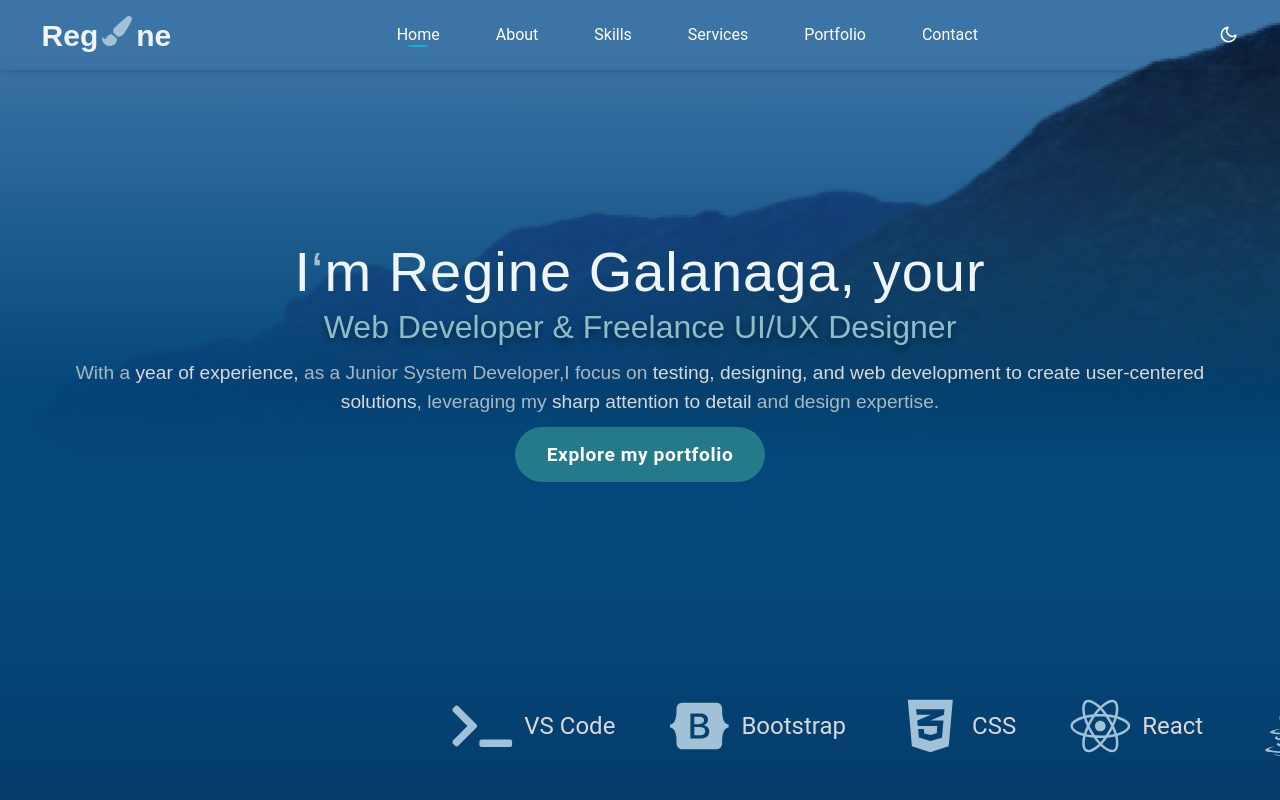
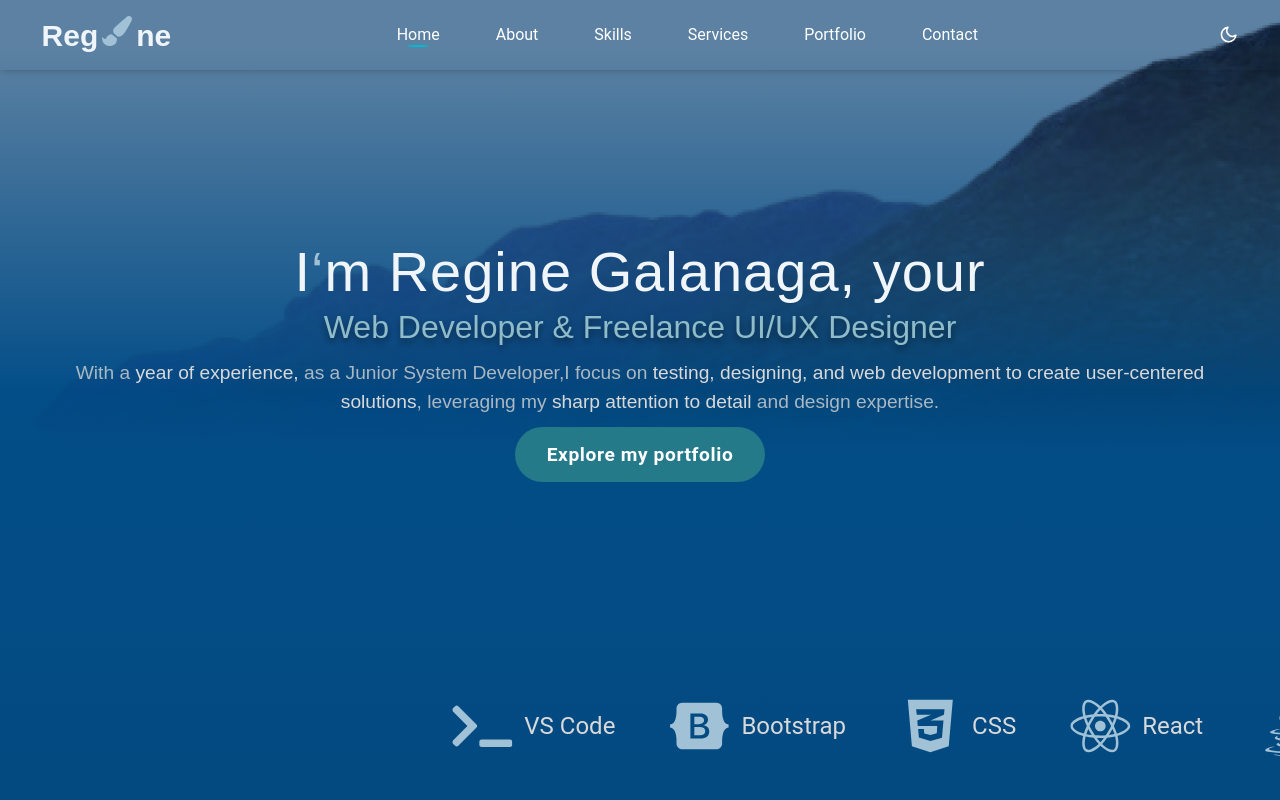
Before and after one commit to Regine-18/My-Portfolio, a Next.js app: page / in a window 1280 px wide. Shown: the top 800 px of the page. Built offline with nearby package versions, Linux system fonts and the light colour scheme.

Commit message:
update light mode background

```diff
--- a/app/page.tsx
+++ b/app/page.tsx
@@ -12,7 +12,7 @@ export default function Home() {
   return (
     <ThemeProvider attribute="class">
       {/* Apply dynamic background color based on the current theme */}
-      <div className="bg-light-mode dark:bg-dark-mode">
+      <div className="bg-light-mode dark:bg-dark-mode oceanFog">
         {/* Section Components */}
         <Homepage />
         <section id="about-me">
--- a/tailwind.config.js
+++ b/tailwind.config.js
@@ -18,7 +18,7 @@ module.exports = {
       'seafoam': '#33A6B8',
       'seafoam-darker': '#257A8A', // New color
       'softGray': '#F1F1F1',
-        'customBlue':'#06213A',
+      'customBlue': '#06213A',
       'hazy-white': 'rgba(240, 245, 249, 0.62)',
       'misty-gray': 'rgba(216, 221, 226, 0.39)',
       'cloud-blue': 'rgba(169, 194, 217, 0.35)',
@@ -27,7 +27,7 @@ module.exports = {
       'smoke-gray': 'rgba(215, 207, 232, 0.35)',
     },
     backgroundImage: {
-        lightGradient:`linear-gradient(to right,
+      lightGradient: `linear-gradient(to right,
         rgba(4, 71, 122, 1) 1%,    /* #04477a */
         rgba(4, 71, 123, 1) 12%,   /* #04477b */
         rgba(4, 71, 123, 1) 20%,   /* #04477b */
@@ -39,12 +39,15 @@ module.exports = {
         rgba(11, 35, 53) 43%,
         rgba(12, 27, 38) 100%)`,
       'light-mode': `linear-gradient(to bottom,
-        rgba(60, 116, 165, 1) 1%,  /* #3c74a5 */
-        rgba(4, 71, 122, 1) 8%,    /* #04477a */
-        rgba(4, 71, 123, 1) 12%,   /* #04477b */
-        rgba(5, 51, 92, 1) 20%,    /* #05335c */
-        rgba(12, 88, 106, 1) 70%,  /* #0c586a */
+        rgba(92, 129, 162, 1) 1%,   /* #5c81a2 */
+        rgba(3, 78, 136, 1) 8%,    /* #034e88 */
         rgba(1, 28, 51, 1) 100%    /* #011c33 */)`, /* Deep Ocean Blue */
+        oceanFog: `linear-gradient(to bottom,
+        rgba(92, 129, 162, 0.7) 1%,    /* #5c81a2 */
+        rgba(3, 78, 136, 0.7) 8%,    /* #034e88 */
+         rgba(3, 78, 136, 0.7) 8%,
+        rgba(1, 28, 51, 0.8) 45%,
+       rgba(200, 200, 200, 0.2) 100%)`, /* Deep Ocean Blue */
       'dark-mode': `linear-gradient(to bottom,
          rgba(0, 27, 48, 0.7) 3%,
         rgba(23, 50, 71, 0.8) 15%,  /* #173247 with 0.8 opacity */
```
Lines whose indentation alone changed are shown as unchanged.
